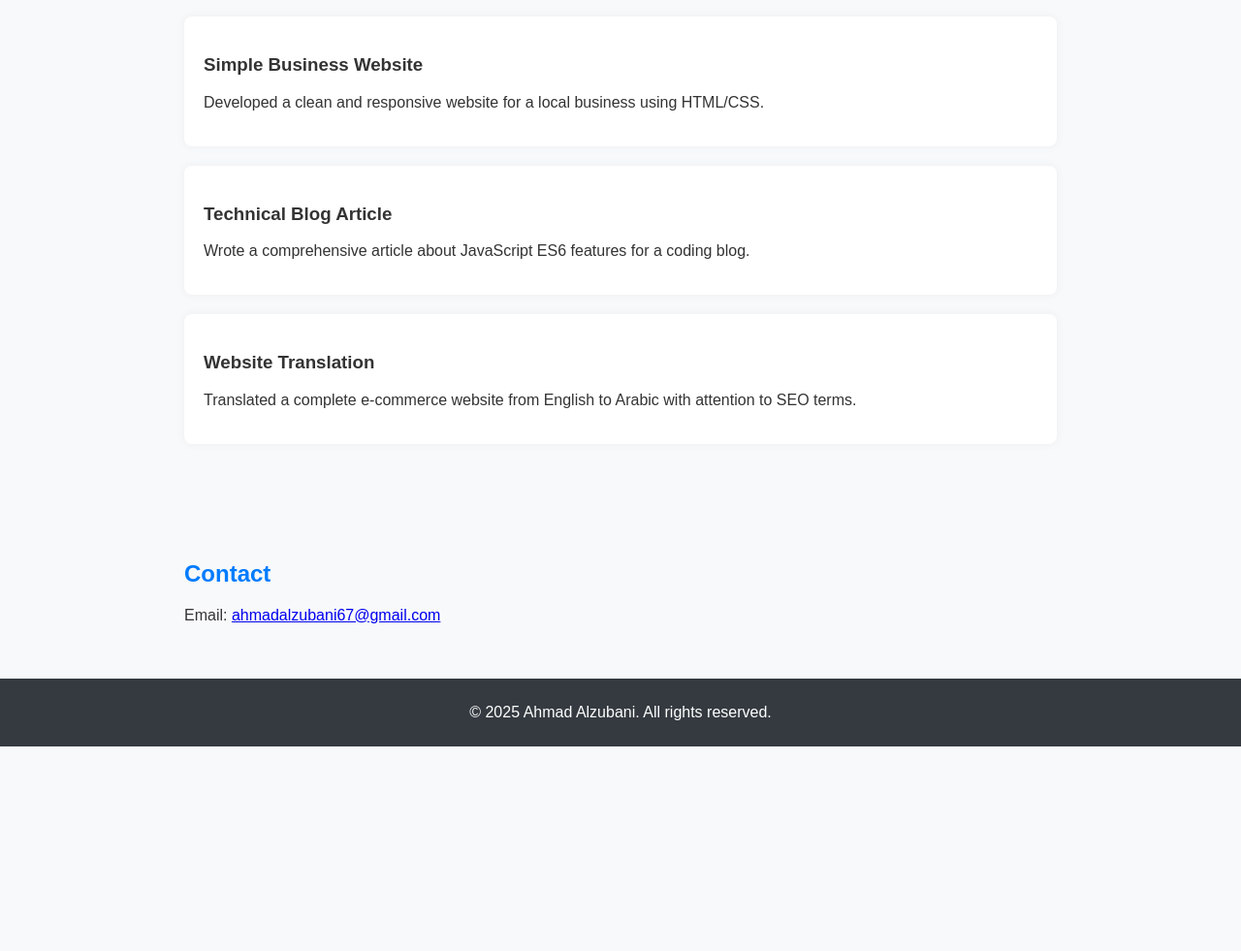
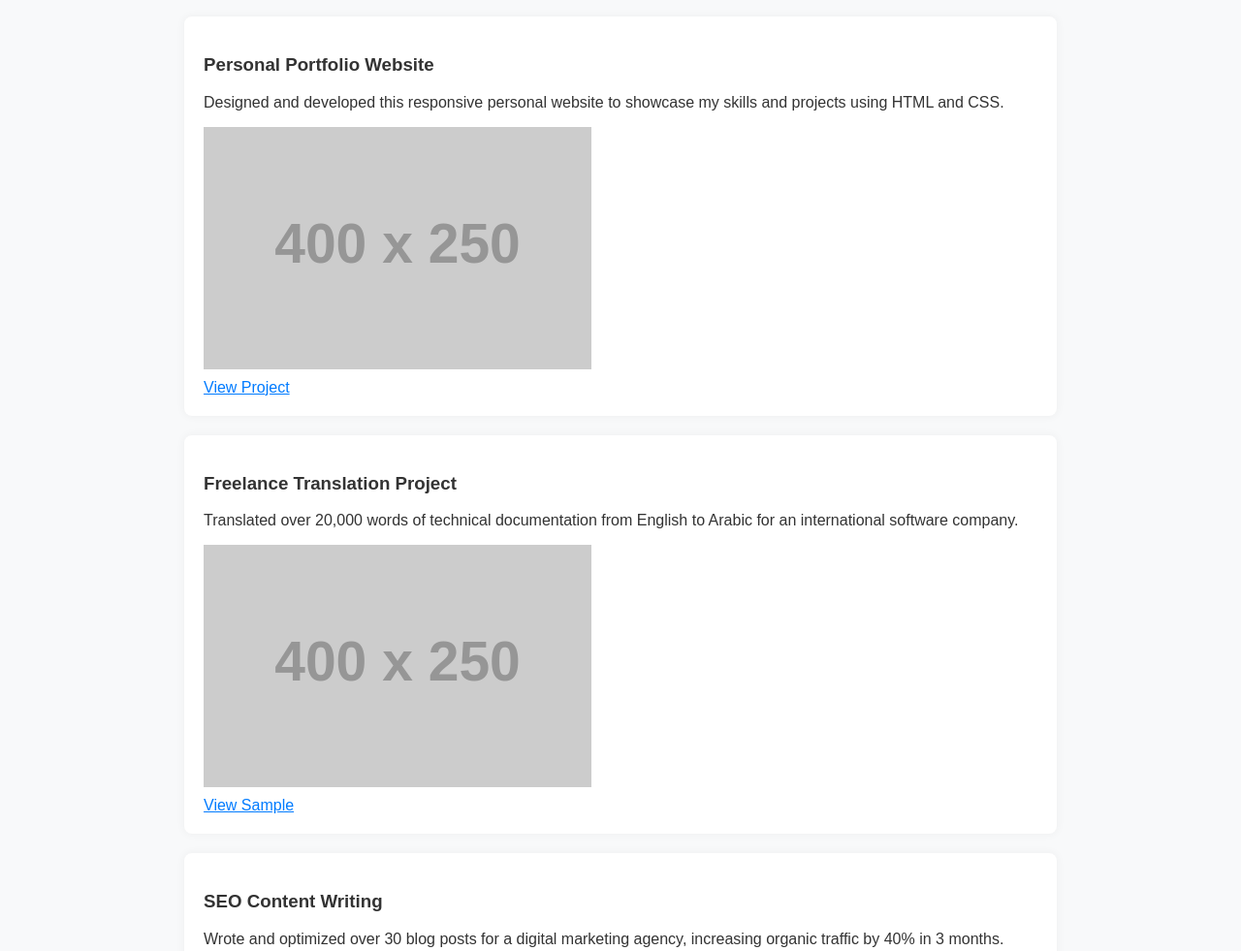
Before and after one commit to ahmadalzubani/ahmad-portfolio, a plain HTML site: page index.html in a window 1280 px wide. Shown: the part 680-1661 px from the top of the page at 97% size. Before the commit the page ends 1450 px from the top, so only its background shows below. Drawn offline with Linux system fonts and the light colour scheme; placeholder pictures from the web are drawn by us.

Commit message:
Add files via upload

```diff
--- a/index.html
+++ b/index.html
@@ -38,6 +38,19 @@
       border-radius: 8px;
       box-shadow: 0 0 10px rgba(0,0,0,0.05);
     }
+    .portfolio-item img {
+      width: 100%;
+      max-width: 400px;
+      height: auto;
+      display: block;
+      margin-top: 10px;
+    }
+    .portfolio-item a {
+      display: inline-block;
+      margin-top: 10px;
+      color: #007bff;
+      text-decoration: underline;
+    }
     footer {
       background-color: #343a40;
       color: white;
@@ -75,16 +88,34 @@
   <section id="portfolio">
     <h2>Portfolio</h2>
     <div class="portfolio-item">
-      <h3>Simple Business Website</h3>
-      <p>Developed a clean and responsive website for a local business using HTML/CSS.</p>
+      <h3>Personal Portfolio Website</h3>
+      <p>Designed and developed this responsive personal website to showcase my skills and projects using HTML and CSS.</p>
+      <img src="https://via.placeholder.com/400x250?text=Portfolio+Site" alt="Portfolio Website Preview">
+      <a href="#">View Project</a>
     </div>
     <div class="portfolio-item">
-      <h3>Technical Blog Article</h3>
-      <p>Wrote a comprehensive article about JavaScript ES6 features for a coding blog.</p>
+      <h3>Freelance Translation Project</h3>
+      <p>Translated over 20,000 words of technical documentation from English to Arabic for an international software company.</p>
+      <img src="https://via.placeholder.com/400x250?text=Translation+Project" alt="Translation Project Preview">
+      <a href="#">View Sample</a>
     </div>
     <div class="portfolio-item">
-      <h3>Website Translation</h3>
-      <p>Translated a complete e-commerce website from English to Arabic with attention to SEO terms.</p>
+      <h3>SEO Content Writing</h3>
+      <p>Wrote and optimized over 30 blog posts for a digital marketing agency, increasing organic traffic by 40% in 3 months.</p>
+      <img src="https://via.placeholder.com/400x250?text=SEO+Content" alt="SEO Content Writing Preview">
+      <a href="#">Read Article</a>
+    </div>
+    <div class="portfolio-item">
+      <h3>Small Business Website</h3>
+      <p>Created a full website for a local bakery including home, menu, and contact pages with responsive design and custom branding.</p>
+      <img src="https://via.placeholder.com/400x250?text=Business+Website" alt="Small Business Website Preview">
+      <a href="#">View Live Site</a>
+    </div>
+    <div class="portfolio-item">
+      <h3>JavaScript Mini Projects</h3>
+      <p>Developed small web tools including a calculator, to-do list, and weather app using vanilla JavaScript.</p>
+      <img src="https://via.placeholder.com/400x250?text=JS+Projects" alt="JavaScript Projects Preview">
+      <a href="#">Try Tools</a>
     </div>
   </section>
 
```
